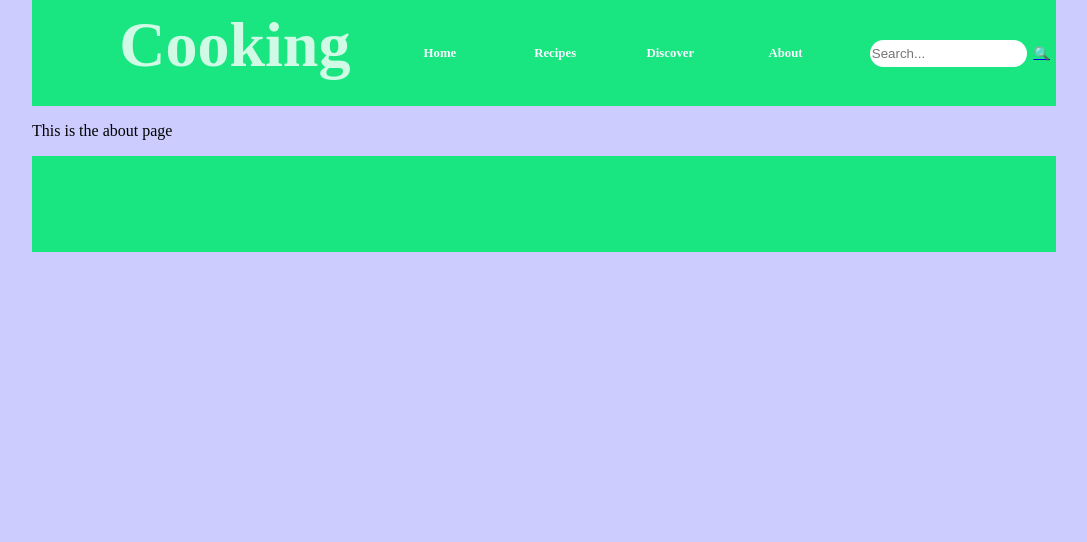
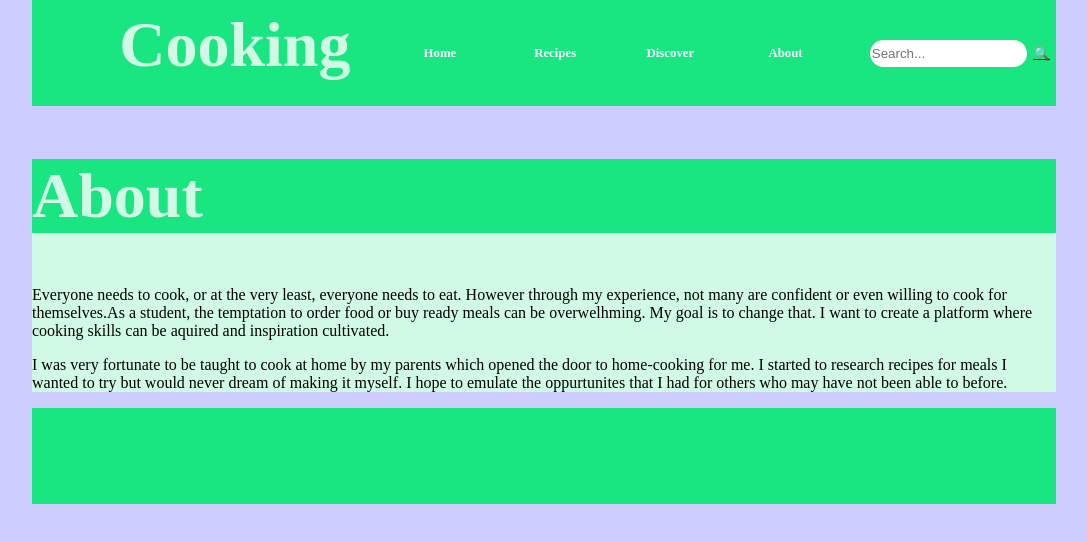
Before and after one commit to liamDuxbury/final-year-project, a plain HTML site: page about.html in a window 1280 px wide. Shown: the whole page, without its empty margins (96-1183 px from the left). Drawn offline with Linux system fonts and the light colour scheme; a web font is replaced by a local one.

Commit message:
Added content to about page

```diff
--- a/css/styles.css
+++ b/css/styles.css
@@ -324,6 +324,11 @@ form input[type="submit"], .recipeSearch button{
   display:flex;
   flex-direction: column;
 }
+
+.about{
+   background-color: var(--light);
+}
+
 /* DESKTOP STYLES */
 
 @media screen and (max-width: 499px) {
--- a/js/scripts.js
+++ b/js/scripts.js
@@ -90,7 +90,20 @@ function generateHome() {
 function generateAbout() {
   const template = document.createElement('template');
   template.innerHTML = `
-    <p>This is the about page </p>
+  <section class="about">
+    <h2>About</h2>
+    <p>
+        Everyone needs to cook, or at the very least, everyone needs to eat. However through my experience,
+        not many are confident or even willing to cook for themselves.As a student, the temptation to order
+        food or buy ready meals can be overwelhming. My goal is to change that. I want to create a
+        platform where cooking skills can be aquired and inspiration cultivated.
+    </p>
+    <p>
+        I was very fortunate to be taught to cook at home by my parents which opened the door to home-cooking
+        for me. I started to research recipes for meals I wanted to try but would never dream of making it
+        myself. I hope to emulate the oppurtunites that I had for others who may have not been able to before.
+    </p>
+  </section>
   `
   document.body.appendChild(template.content);
 }
@@ -130,7 +143,6 @@ function generateDefault() {
   template.innerHTML = `
     <h1>OOOOooOOOoOOPPPPssss!!!</h>
     <h2>You are in the wrong neighborhood</h2>
-    <p>This is the discover page </p>
   `
   document.body.appendChild(template.content);
 }
```
